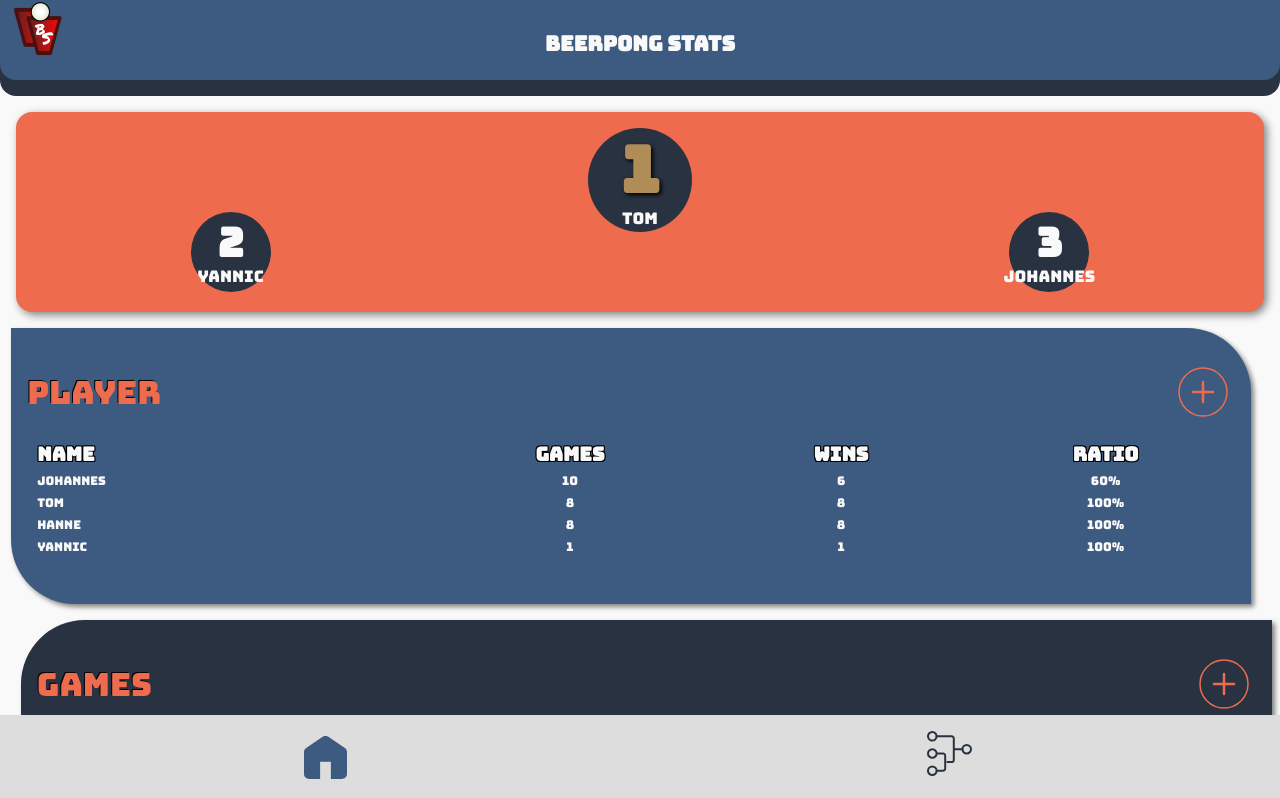
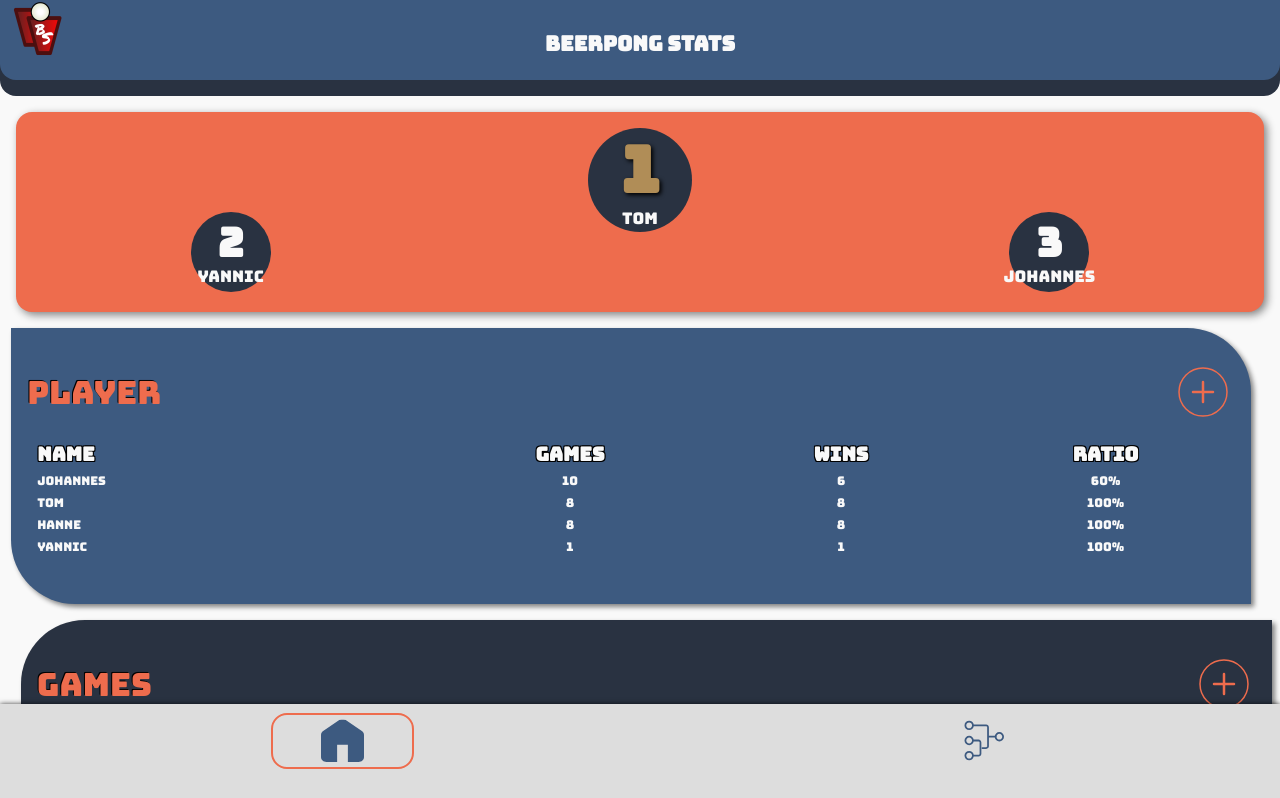
Before and after one commit to ITegs/beerpong-stats, a React (Create React App) app: page / in a window 1280 px wide. Shown: the top 798 px of the page. Built offline with nearby package versions, Linux system fonts and the light colour scheme.

Commit message:
💄 improve `NavBar` styling

```diff
--- a/src/components/NavBar.css
+++ b/src/components/NavBar.css
@@ -1,12 +1,20 @@
 .NavBarContainer {
   background-color: #dddddd;
-  padding: 1em;
   display: flex;
   justify-content: space-around;
+  align-items: center;
+  padding: 0.3em 0 1.7em;
+  height: 12vh;
 }
 
 .NavBarActive {
+  border: 2px solid var(--secondary);
+  border-radius: 1em;
+  padding: 0.3em 3em;
+  transition: all 0.3s ease-in-out;
 }
 
 .NavBarInActive {
+  padding: 0.3em;
+  transition: all 0.3s ease-in-out;
 }
--- a/src/pages/Home.css
+++ b/src/pages/Home.css
@@ -2,4 +2,5 @@
   position: fixed;
   bottom: 0;
   width: 100%;
+  box-shadow: 0px 0px 5px 0px rgba(0, 0, 0, 0.75);
 }
```
Also changed, not shown: public/tournament.svg.
